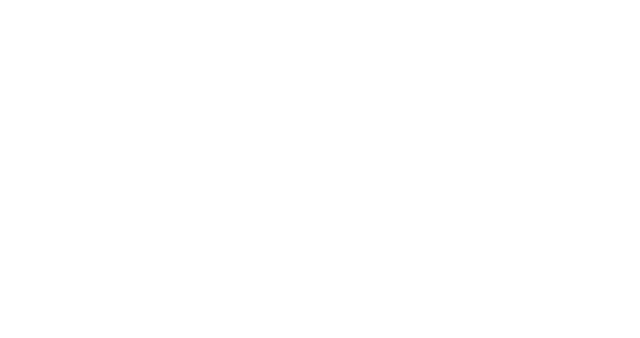
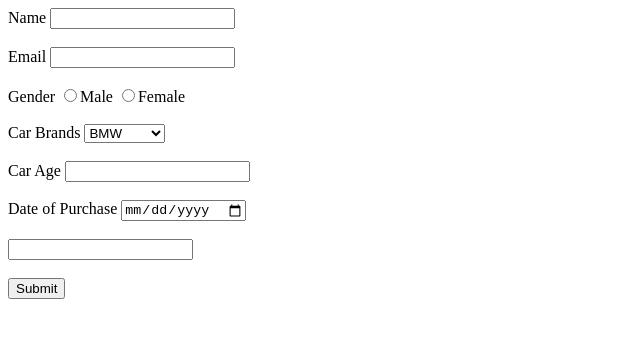
Before and after one commit to acciojob/car-insurance-form-Subhajit-mn, a website: page main.html in a window 1280 px wide. Shown: the whole page, without its empty margins (0-640 px from the left). Drawn offline with Linux system fonts and the light colour scheme.

Commit message:
created a submission

```diff
--- a/main.html
+++ b/main.html
@@ -8,6 +8,35 @@
 
 <body>
 	<!-- the entire body must be written by student -->
+	<form method="post">
+		<label for="name">Name</label>
+		<input type="text" id="name" name="name" required>
+		<br><br>
+		<label for="email">Email</label>
+		<input type="email" id="email" name="email" required>
+		<br><br>
+		<label for="gender">Gender</label>
+		<input type="radio" name="gender" required>Male
+		<input type="radio" name="gender" required>Female
+		<br><br>
+		<label for="cars">Car Brands</label>
+		<select id="cars">
+			<option>BMW</option>
+			<option>Audi</option>
+			<option>Mercedez</option>
+		</select>
+		<br><br>
+		<label for="carage">Car Age</label>
+		<input type="number" id="carage" name="carage" required>
+		<br><br>
+		<label for="dop">Date of Purchase</label>
+		<input type="date" id="dop" name="dop" required>
+		<br><br>
+		<label for="password"></label>
+		<input type="password" id="password" name="password" required>
+		<br><br>
+		<button type="submit">Submit</button>
+	</form>
     <script type="text/javascript" src="./script.js">
 </script>
 
```
